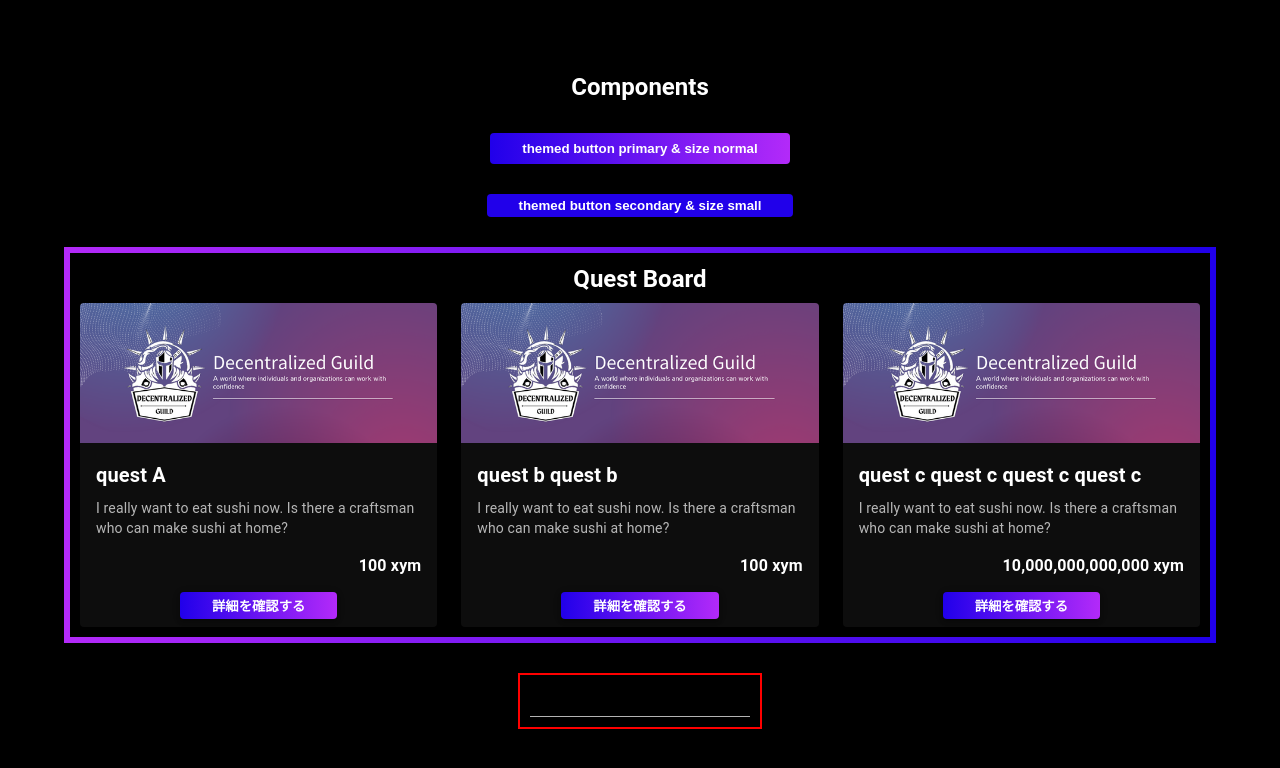
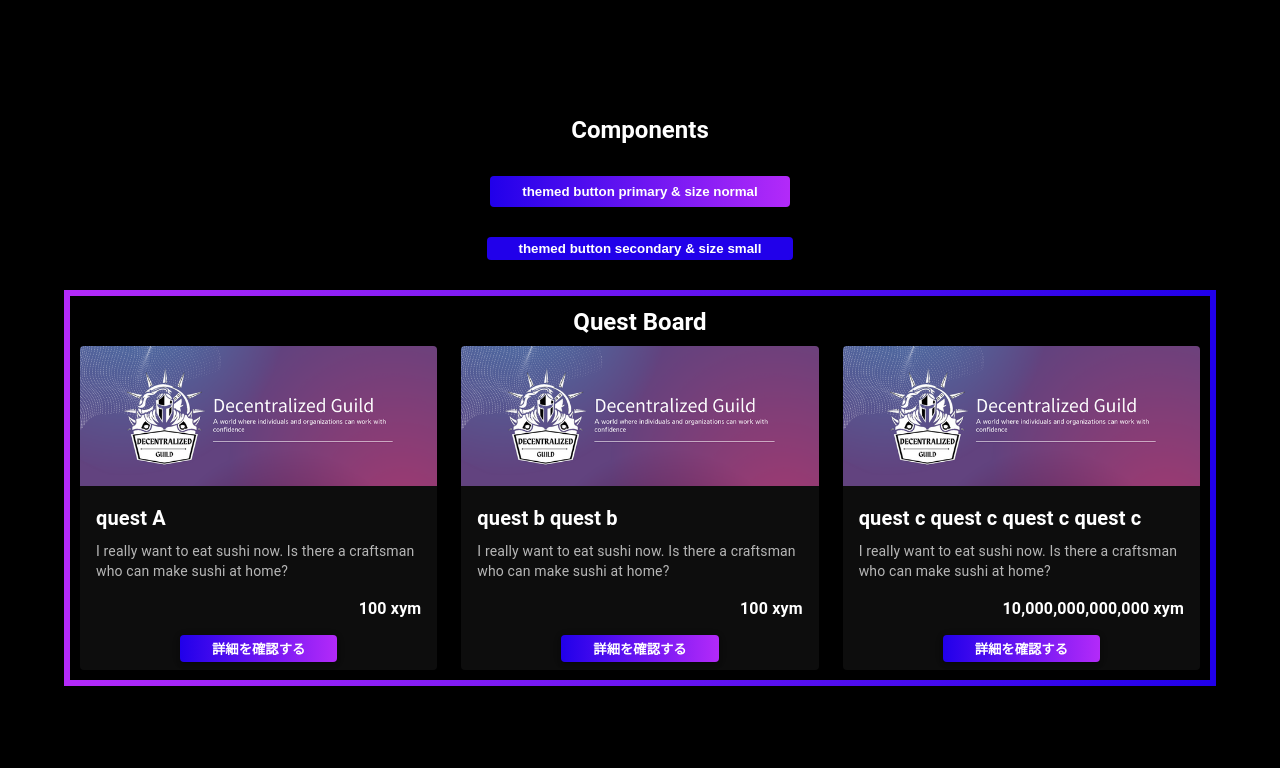
Before and after one commit to ymuichiro/decentralized-guild_old, a React (Vite) app in the folder frontend/: page / in a window 1280 px wide. Shown: the top 768 px of the page. Built offline with nearby package versions, Linux system fonts and the light colour scheme.

Commit message:
[add] fix

```diff
--- a/frontend/src/pages/ComponentsCheck.tsx
+++ b/frontend/src/pages/ComponentsCheck.tsx
@@ -52,7 +52,6 @@ export default function ComponentsCheck() {
       <Typography component="h1" variant="h5" fontWeight="bold" textAlign="center" gutterBottom>Quest Board</Typography>
       <QuestCardList items={QUEST_CARD_DATA_SAMPL} />
     </GradientBox>
-    <TextField variant="standard" style={{ border: "2px solid red", padding: "10px" }} />
   </div >
 
 }
```
